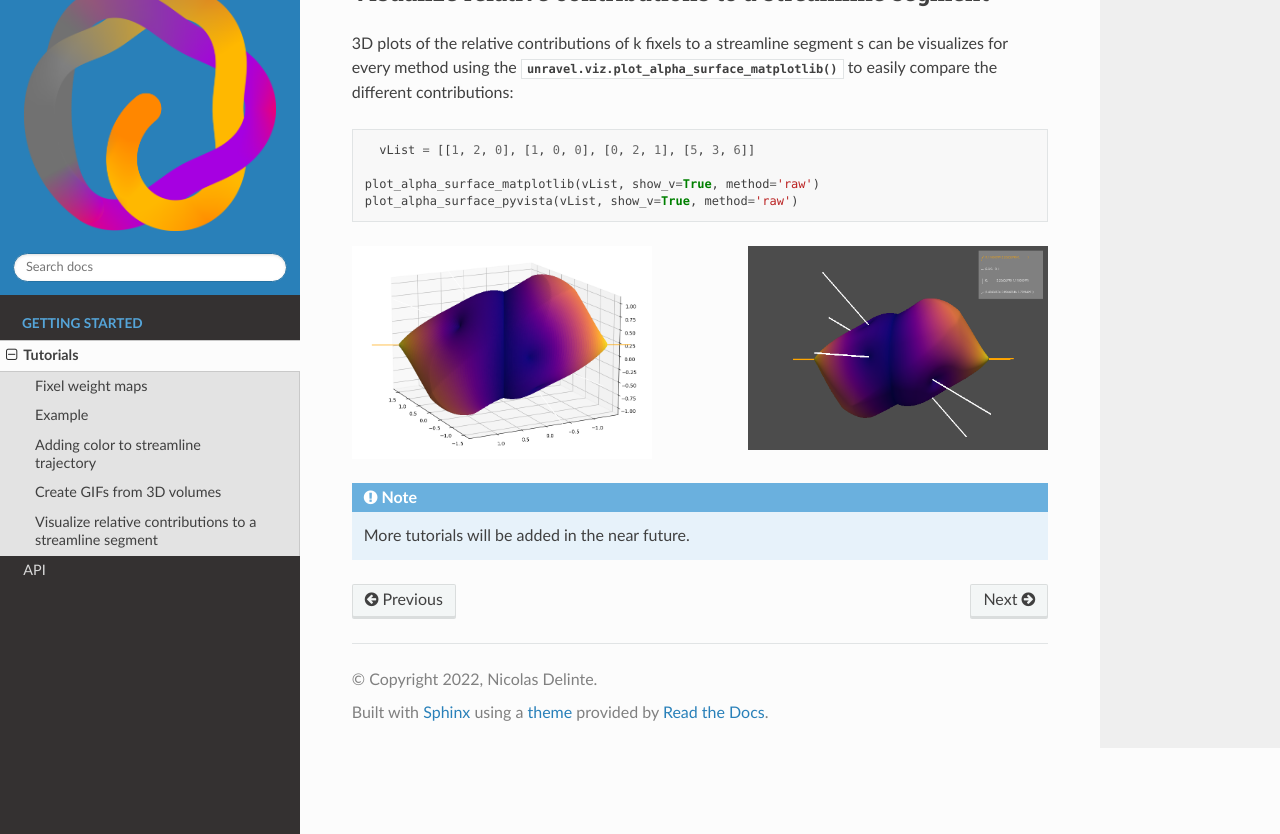
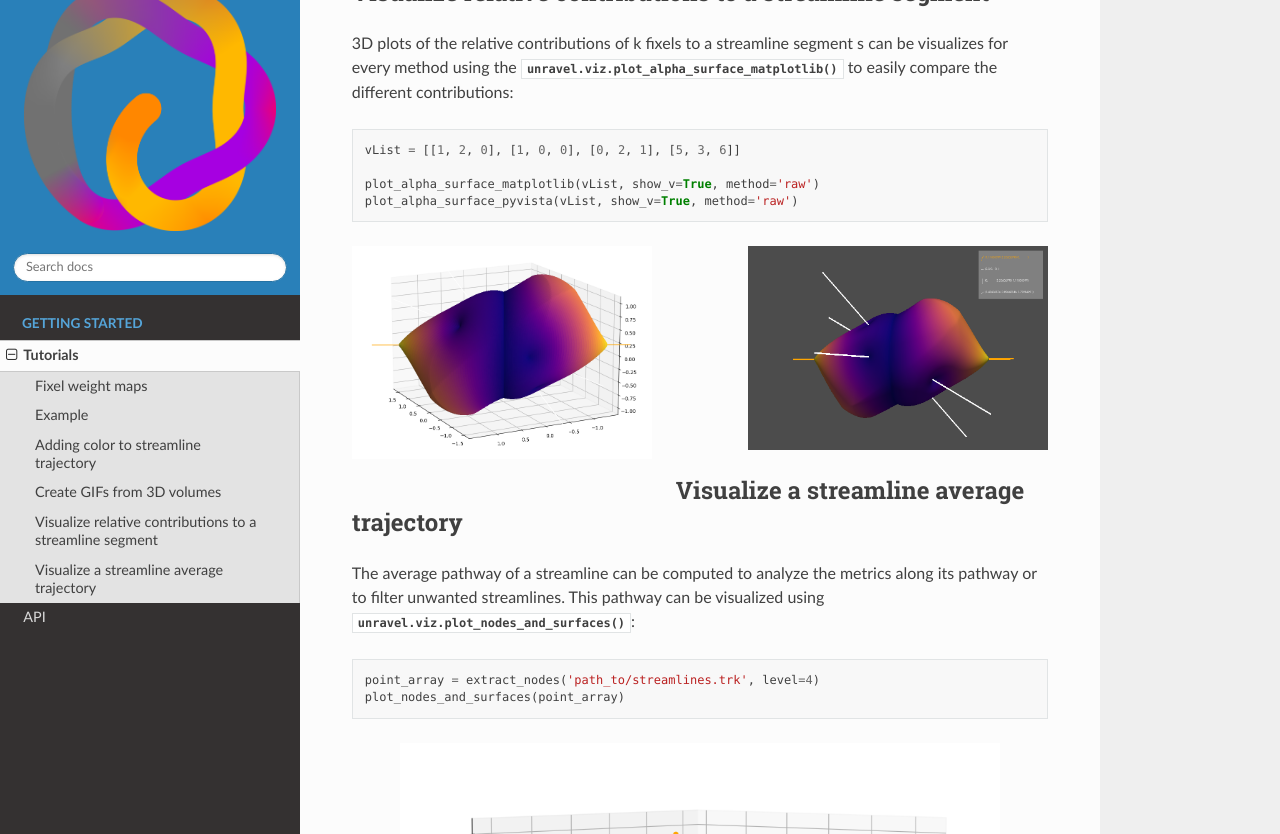
Before and after one commit to DelinteNicolas/UNRAVEL, a Sphinx documentation site: the page built from docs/tutorials.rst, in a window 1280 px wide and 900 px high, scrolled down 2282 px, cut to the strip 66-900 px from the top of the window. Built offline with Sphinx 7.4.7 and the Read the Docs theme 2.0.0, drawn with Linux system fonts in a browser that asks for light colours.

Commit message:
Added tutorial for node extractor

```diff
--- a/docs/tutorials.rst
+++ b/docs/tutorials.rst
@@ -67,8 +67,8 @@ Visualize relative contributions to a streamline segment
 
 	vList = [[1, 2, 0], [1, 0, 0], [0, 2, 1], [5, 3, 6]]
 
-      plot_alpha_surface_matplotlib(vList, show_v=True, method='raw')
-      plot_alpha_surface_pyvista(vList, show_v=True, method='raw')
+     	plot_alpha_surface_matplotlib(vList, show_v=True, method='raw')
+      	plot_alpha_surface_pyvista(vList, show_v=True, method='raw')
 
 .. image:: imgs/alpha_matplot.png
 	:width: 300
@@ -77,5 +77,17 @@ Visualize relative contributions to a streamline segment
 	:width: 300
 	:align: right
 
+Visualize a streamline average trajectory
+-----------------------------------------
+
+The average pathway of a streamline can be computed to analyze the metrics along its pathway or to filter unwanted streamlines. This pathway can be visualized using :meth:`unravel.viz.plot_nodes_and_surfaces`::
+
+	point_array = extract_nodes('path_to/streamlines.trk', level=4)
+	plot_nodes_and_surfaces(point_array)
+
+.. image:: imgs/cst_mean_trajectory.png
+	:width: 600
+	:align: center
+
 
 .. note::  More tutorials will be added in the near future.
```
Also changed, not shown: docs/api.rst (+8 -0 lines), docs/imgs/cst_mean_trajectory.png (added), 1 other file.
